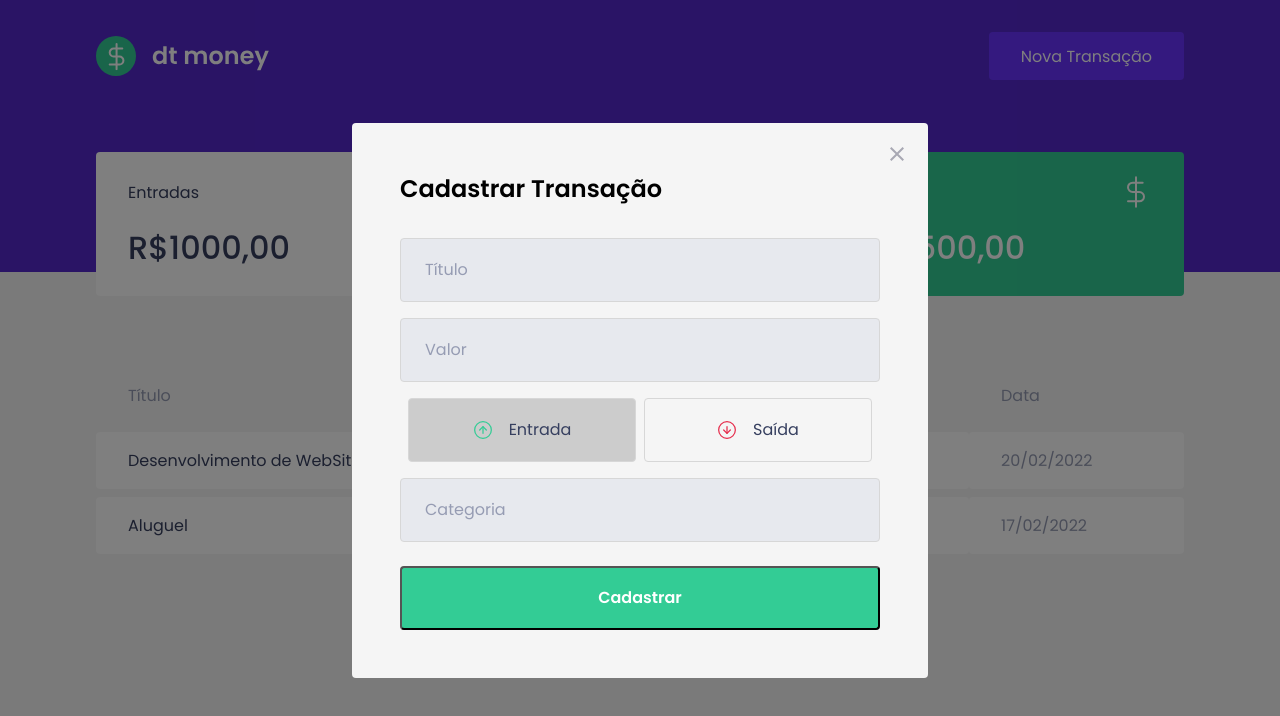
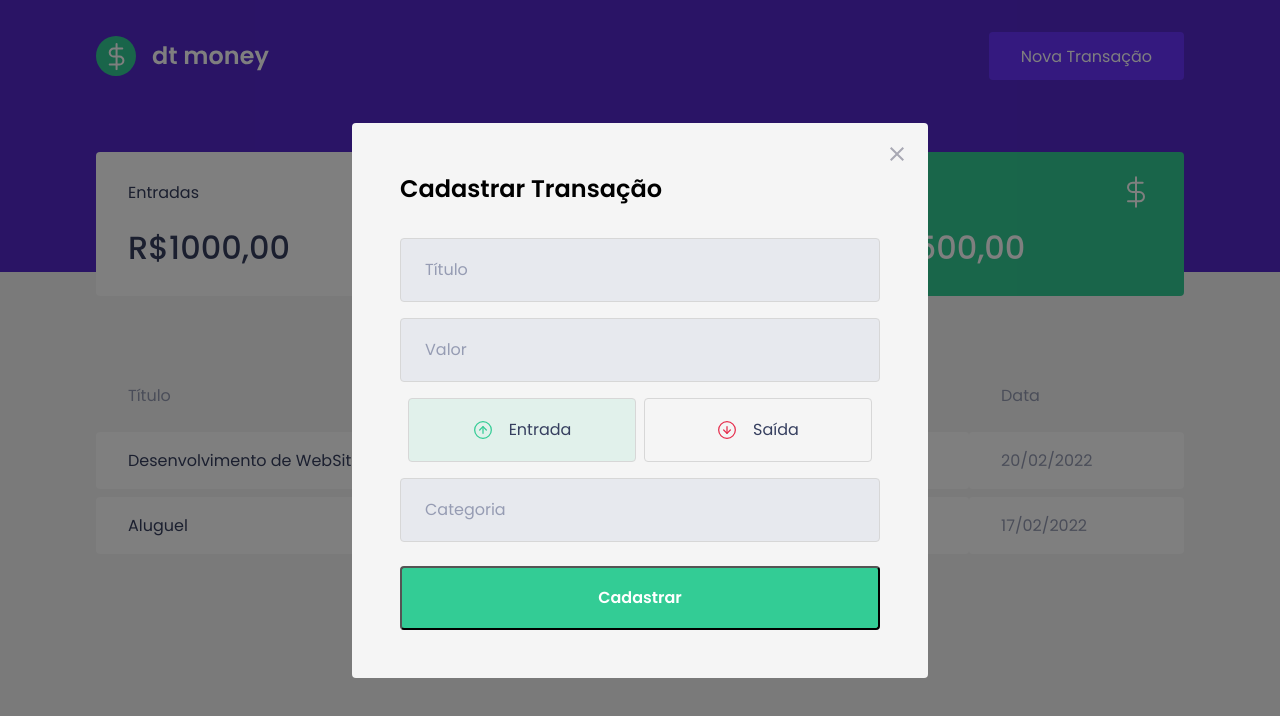
Before and after one commit to manoelvieira0/dtmoney, a React (Create React App) app: page / in a window 1280 px wide. Both pictures are taken after a click on the button "Nova Transação". Shown: the top 716 px of the page. Built offline with nearby package versions, Linux system fonts and the light colour scheme; no server answers; what miragejs would draw is missing.

Commit message:
Cores dos botões

```diff
--- a/src/components/NewTransactionsModal/index.tsx
+++ b/src/components/NewTransactionsModal/index.tsx
@@ -42,6 +42,7 @@
                         type="button"
                         onClick={() => { setType('deposit') }}
                         isActive={type == 'deposit'}
+                        activeColor="green"
                     >
                         <img src={incomeImg} alt="Entrada" />
                         <span>Entrada</span>
@@ -51,6 +52,7 @@
                         type="button"
                         onClick={() => { setType('withdraw') }}
                         isActive={type == 'withdraw'}
+                        activeColor="red"
                     >
                         <img src={outcomeImg} alt="Saída" />
                         <span>Saída</span>
--- a/src/components/NewTransactionsModal/styles.ts
+++ b/src/components/NewTransactionsModal/styles.ts
@@ -1,5 +1,5 @@
 import styled from 'styled-components'
-import { darken } from 'polished'
+import { darken, transparentize } from 'polished'
 
 export const Container = styled.form`
     h2 {
@@ -57,13 +57,19 @@
 
 interface RadioBoxProps {
     isActive: boolean;
+    activeColor: 'green' | 'red';
+}
+
+const colors = {
+    red: '#E52E4D',
+    green: '#33cc95'
 }
 
 export const RadioBox = styled.button<RadioBoxProps>`
         height: 4rem;
         border: 1px solid #d7d7d7;
         border-radius: 0.25rem;
-        background: ${(props) => props.isActive ? '#ccc' : 'transparent'};
+        background: ${(props) => props.isActive ? transparentize(0.9, colors[props.activeColor]) : 'transparent'};
         display: flex;
         justify-content: center;
         align-items: center;
```
